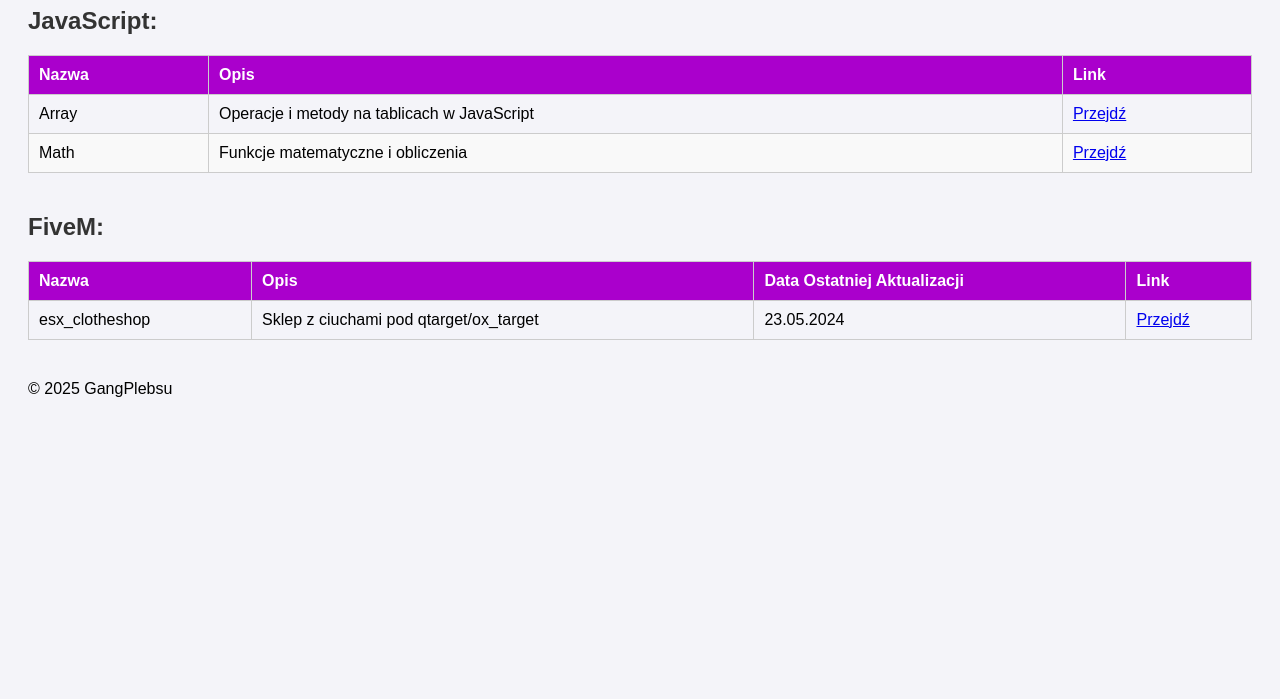
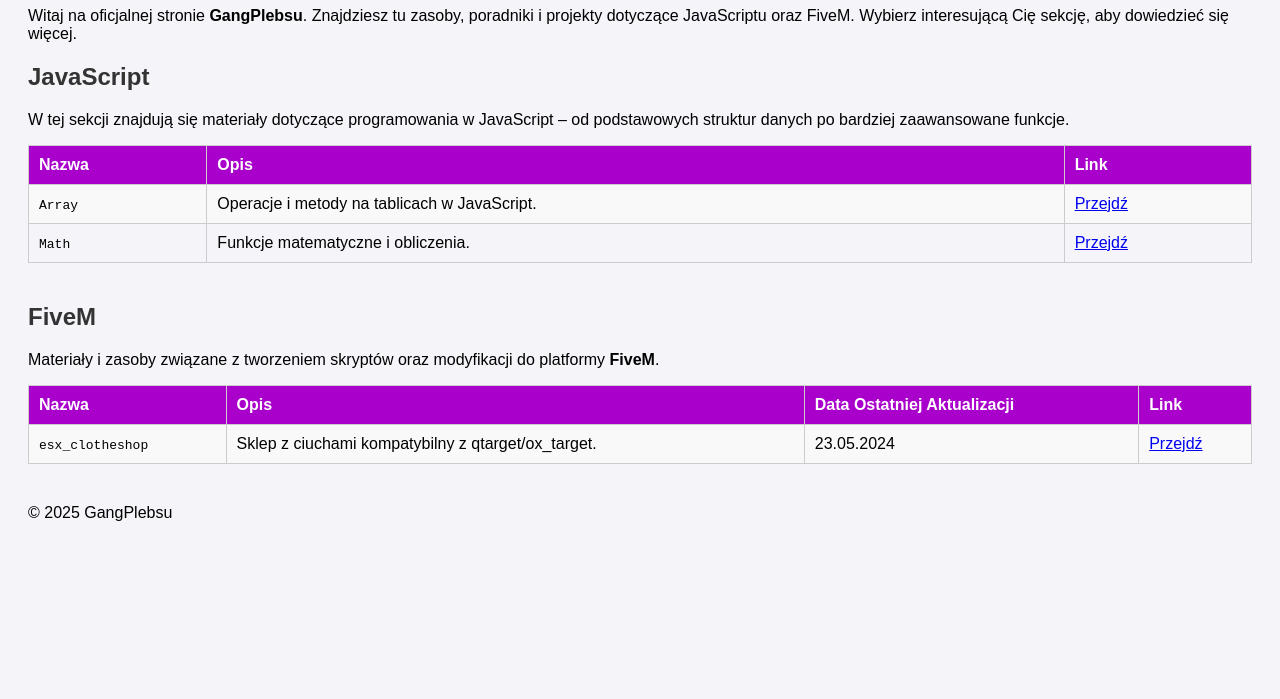
Before and after one commit to GangPlebsu/side, a plain HTML site: page index.html in a window 1280 px wide. Shown: the part 101-800 px from the top of the page. Drawn offline with Linux system fonts and the light colour scheme.

Commit message:
Update index.html

```diff
--- a/index.html
+++ b/index.html
@@ -3,58 +3,45 @@
 <head>
   <meta charset="UTF-8">
   <meta name="viewport" content="width=device-width, initial-scale=1.0">
-    <title>Index | GangPlebsu</title>
+  <title>GangPlebsu – Strona główna</title>
   <link rel="stylesheet" href="style.css">
 </head>
 <body>
-    <h1>Witaj na stronie GangPlebsu</h1>
-    <h2 id='javascript'>JavaScript:</h2>
 
+<h1>GangPlebsu – Strona Główna</h1>
+<p>Witaj na oficjalnej stronie <strong>GangPlebsu</strong>. Znajdziesz tu zasoby, poradniki i projekty dotyczące JavaScriptu oraz FiveM. Wybierz interesującą Cię sekcję, aby dowiedzieć się więcej.</p>
+
+<h2>JavaScript</h2>
+<p>W tej sekcji znajdują się materiały dotyczące programowania w JavaScript – od podstawowych struktur danych po bardziej zaawansowane funkcje.</p>
 <table>
-        <thead>
+  <tr><th>Nazwa</th><th>Opis</th><th>Link</th></tr>
   <tr>
-                <th>Nazwa</th>
-                <th>Opis</th>
-                <th>Link</th>
-            </tr>
-        </thead>
-        <tbody>
-            <tr>
-                <td>Array</td>
-                <td>Operacje i metody na tablicach w JavaScript</td>
+    <td><code>Array</code></td>
+    <td>Operacje i metody na tablicach w JavaScript.</td>
     <td><a href="array.html" class="link">Przejdź</a></td>
   </tr>
   <tr>
-                <td>Math</td>
-                <td>Funkcje matematyczne i obliczenia</td>
+    <td><code>Math</code></td>
+    <td>Funkcje matematyczne i obliczenia.</td>
     <td><a href="math.html" class="link">Przejdź</a></td>
   </tr>
-        </tbody>
 </table>
 
-    <h2 id='fivem'>FiveM:</h2>
-
+<h2>FiveM</h2>
+<p>Materiały i zasoby związane z tworzeniem skryptów oraz modyfikacji do platformy <strong>FiveM</strong>.</p>
 <table>
-        <thead>
+  <tr><th>Nazwa</th><th>Opis</th><th>Data Ostatniej Aktualizacji</th><th>Link</th></tr>
   <tr>
-                <th>Nazwa</th>
-                <th>Opis</th>
-                <th>Data Ostatniej Aktualizacji</th>
-                <th>Link</th>
-            </tr>
-        </thead>
-        <tbody>
-            <tr>
-                <td>esx_clotheshop</td>
-                <td>Sklep z ciuchami pod qtarget/ox_target</td>
+    <td><code>esx_clotheshop</code></td>
+    <td>Sklep z ciuchami kompatybilny z qtarget/ox_target.</td>
     <td>23.05.2024</td>
     <td><a href="https://github.com/GangPlebsu/esx_clotheshop" class="link">Przejdź</a></td>
   </tr>
-        </tbody>
 </table>
 
 <footer>
   <p>© 2025 GangPlebsu</p>
 </footer>
+
 </body>
 </html>
```
Lines whose indentation alone changed are shown as unchanged.
